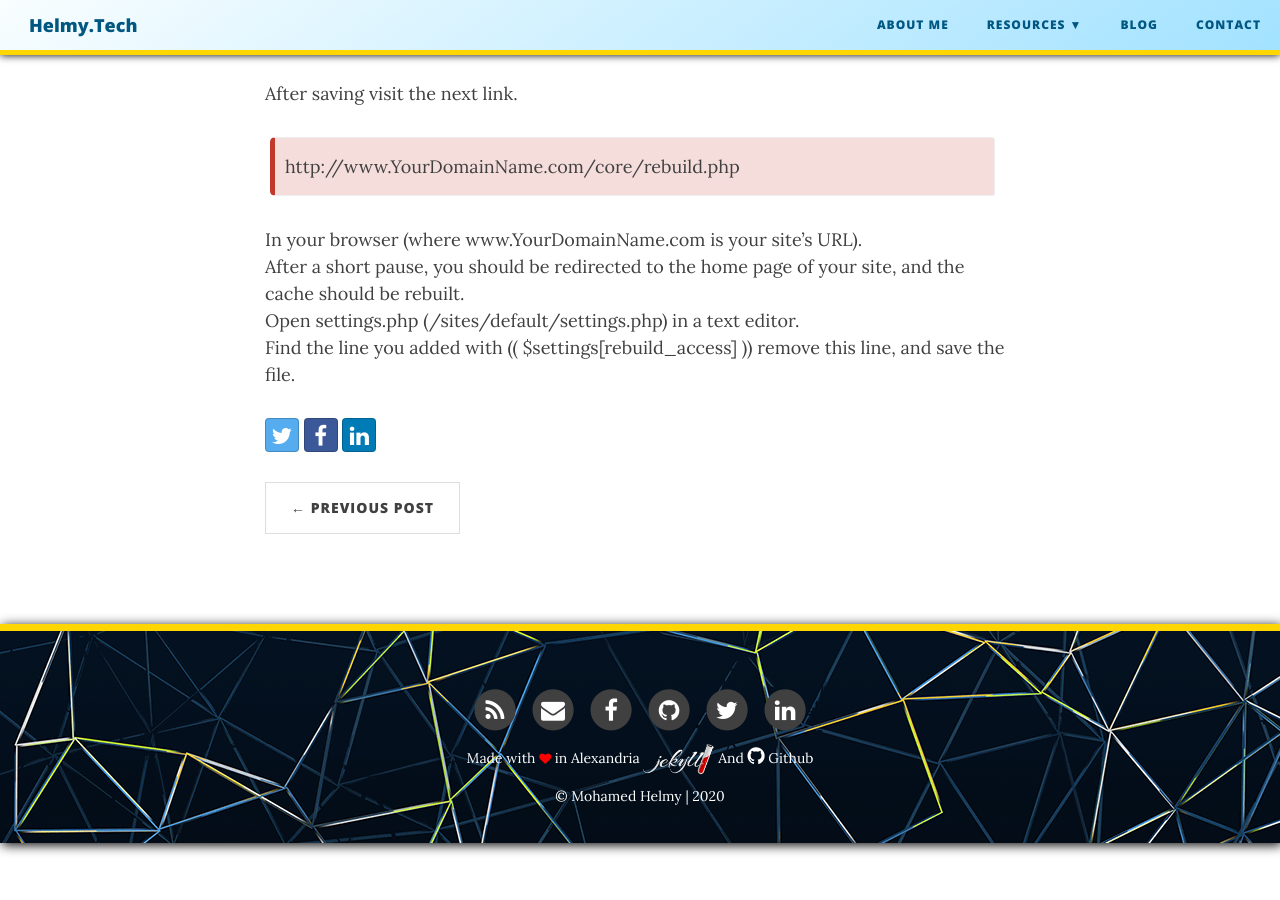
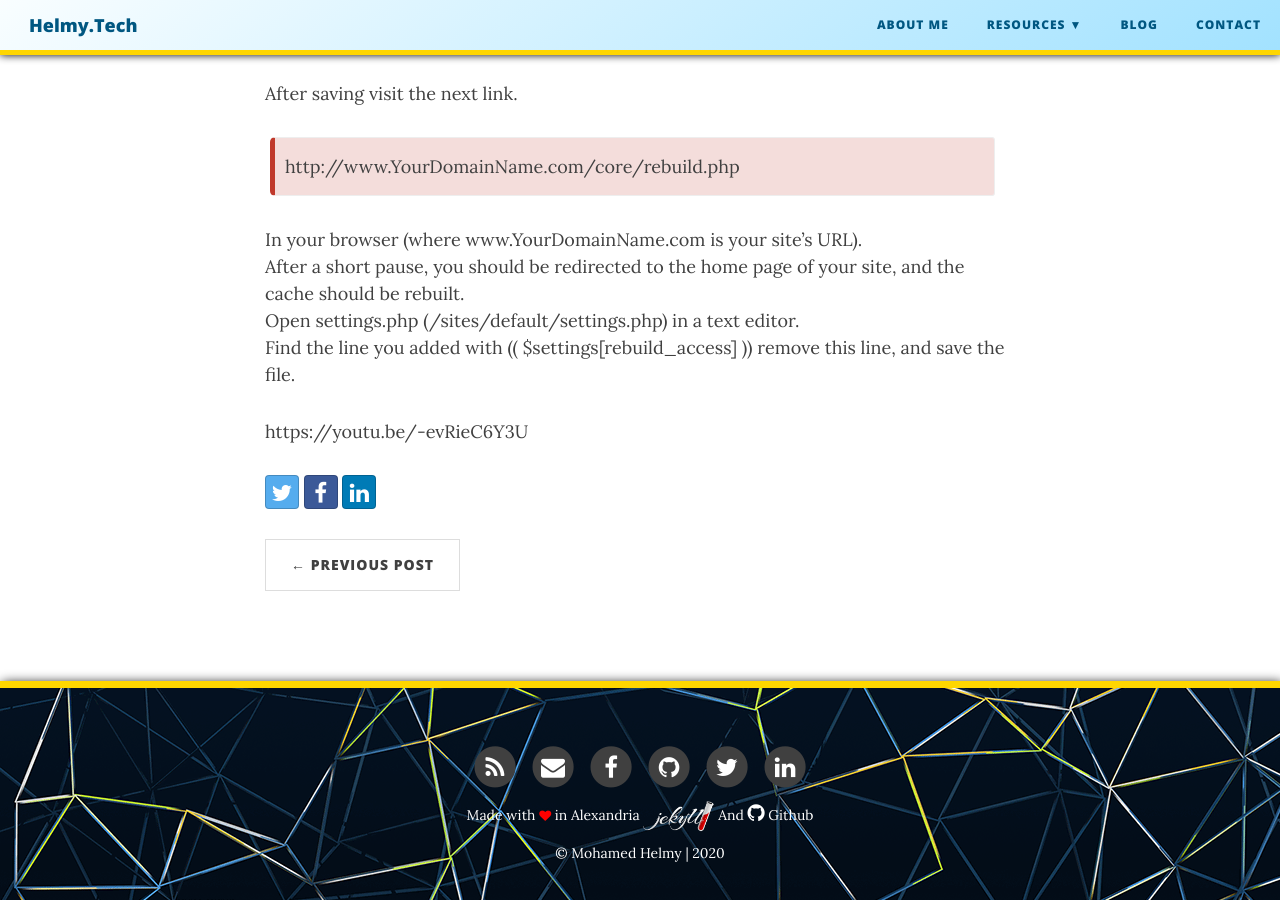
Before and after one commit to M-Helmy/m-helmy.github.io, a Jekyll site: the page built from _posts/2020-05-07-Drupal 8 Clearing the Cache.md, in a window 1280 px wide and 900 px high, scrolled down 742 px. Built offline with Jekyll 4.4.1, drawn with Linux system fonts in a browser that asks for light colours; nearby versions of some CDN libraries; some of the changed lines change nothing that is shown.

Commit message:
Update 2020-05-07-Drupal 8 Clearing the Cache.md

```diff
--- a/_posts/2020-05-07-Drupal 8 Clearing the Cache.md
+++ b/_posts/2020-05-07-Drupal 8 Clearing the Cache.md
@@ -23,3 +23,5 @@
 After a short pause, you should be redirected to the home page of your site, and the cache should be rebuilt.<br/>
 Open settings.php (/sites/default/settings.php) in a text editor.<br/>
 Find the line you added with (( $settings[rebuild_access] )) remove this line, and save the file.<br/>
+
+https://youtu.be/-evRieC6Y3U
```
